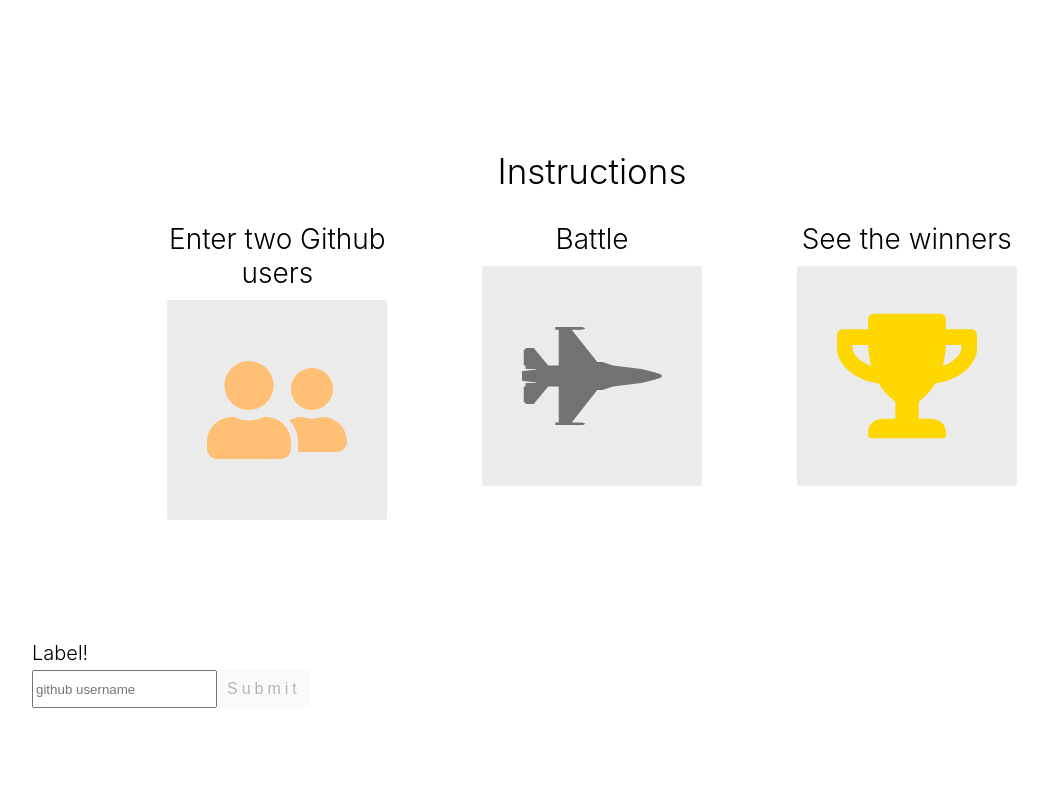
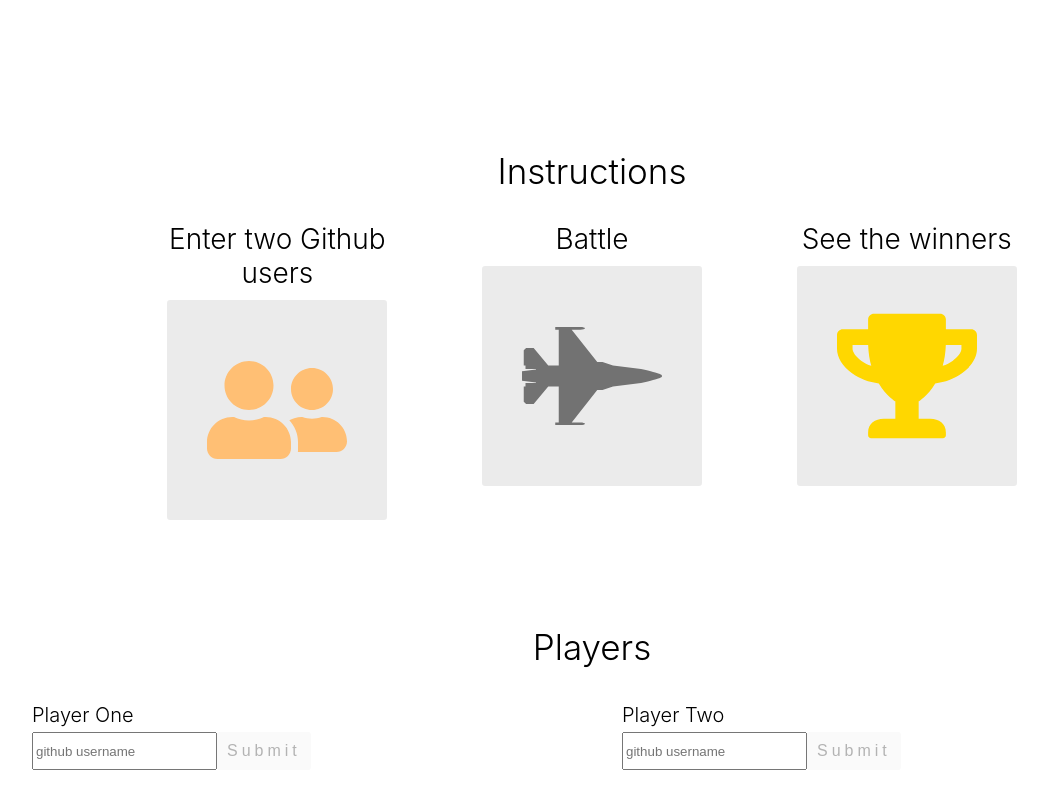
Before and after one commit to jhkiehna/react-tutorial-github-battle, a React app: page / in a window 1280 px wide. Shown: the whole page, without its empty margins (48-1096 px from the left). Built offline with nearby package versions, Linux system fonts and the light colour scheme.

Commit message:
implementing player input component in battle component

```diff
--- a/app/components/battle.js
+++ b/app/components/battle.js
@@ -91,15 +91,49 @@
 };
 
 export default class Battle extends React.Component {
+  constructor(props) {
+    super(props);
+
+    this.state = {
+      playerOne: null,
+      playerTwo: null
+    };
+
+    this.handleSubmit = this.handleSubmit.bind(this);
+  }
+
+  handleSubmit(id, player) {
+    this.setState({
+      [id]: player
+    });
+  }
+
   render() {
+    const { playerOne, playerTwo } = this.state;
+
     return (
       <React.Fragment>
         <Instructions />
 
-        <PlayerInput
-          label="Label!"
-          onSubmit={value => console.log("value!", value)}
-        />
+        <div className="players-container">
+          <h1 className="center-text header-lg">Players</h1>
+
+          <div className="row space-around">
+            {playerOne === null && (
+              <PlayerInput
+                label="Player One"
+                onSubmit={player => this.handleSubmit("playerOne", player)}
+              />
+            )}
+
+            {playerTwo === null && (
+              <PlayerInput
+                label="Player Two"
+                onSubmit={player => this.handleSubmit("playerTwo", player)}
+              />
+            )}
+          </div>
+        </div>
       </React.Fragment>
     );
   }
--- a/app/index.css
+++ b/app/index.css
@@ -209,3 +209,7 @@
   background: #f2f2f2;
   color: #c7c7c7;
 }
+
+.players-container {
+  margin: 100px 0;
+}
```
